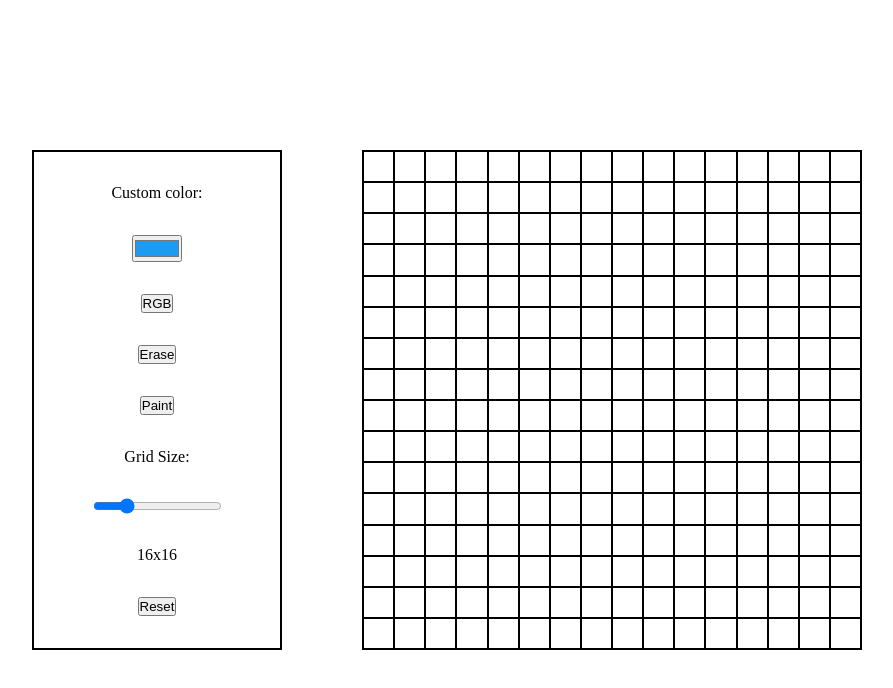
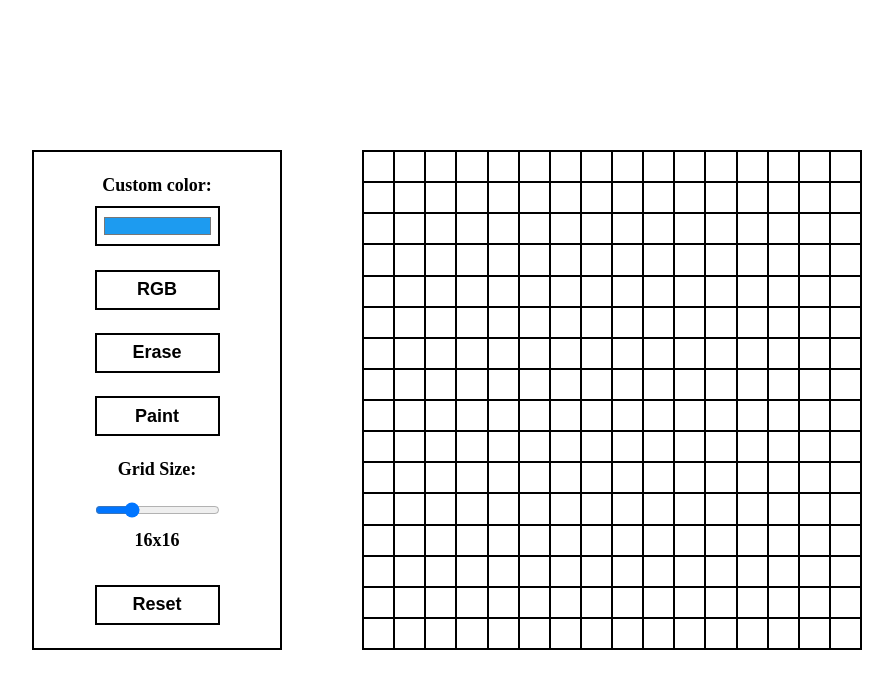
Before and after one commit to Jovan-Nsty/etch-a-sketch, a plain HTML site: page index.html in a window 1280 px wide. Shown: the whole page, without its empty margins (193-1086 px from the left). Drawn offline with Linux system fonts and the light colour scheme.

Commit message:
Buttons panel design updated

```diff
--- a/index.html
+++ b/index.html
@@ -13,15 +13,27 @@
 <body>
     <section id="main">
         <div id="buttons">
+            <div class="btn">
                 <p>Custom color:</p>
                 <input type="color" id="color" name="random-color" value="#1D9BF0">
+            </div>
+            <div class="btn">
                 <button id="rgb">RGB</button>
+            </div>
+            <div class="btn">
                 <button id="erase">Erase</button>
+            </div>
+            <div class="btn">
                 <button id="paint">Paint</button>
+            </div>
+            <div class="btn">
                 <p>Grid Size:</p>
                 <input type="range" value=16 id="gridnumb" name="grid" min="1" max="64">
                 <p id="grid-value"></p>
+            </div>
+            <div class="btn">
                 <button id="reset">Reset</button>
+            </div>
         </div>
         <div id="container"></div>
     </section>
--- a/style.css
+++ b/style.css
@@ -2,6 +2,8 @@
     padding: 0;
     margin: 0;
     box-sizing: border-box;
+    font-size: 18px;
+    font-weight: bold;
 }
 
 html,
@@ -47,3 +49,23 @@ body {
     align-items: center;
     justify-content: space-evenly;
 }
+
+.btn {
+    display: flex;
+    flex-direction: column;
+    align-items: center;
+    justify-content: center;
+}
+
+.btn p {
+    margin-bottom: 10px;
+}
+
+input,
+button {
+    height: 40px;
+    width: 125px;
+    padding: 5px;
+    border: 2px solid #000;
+    background-color: unset;
+}
```
Lines whose indentation alone changed are shown as unchanged.
